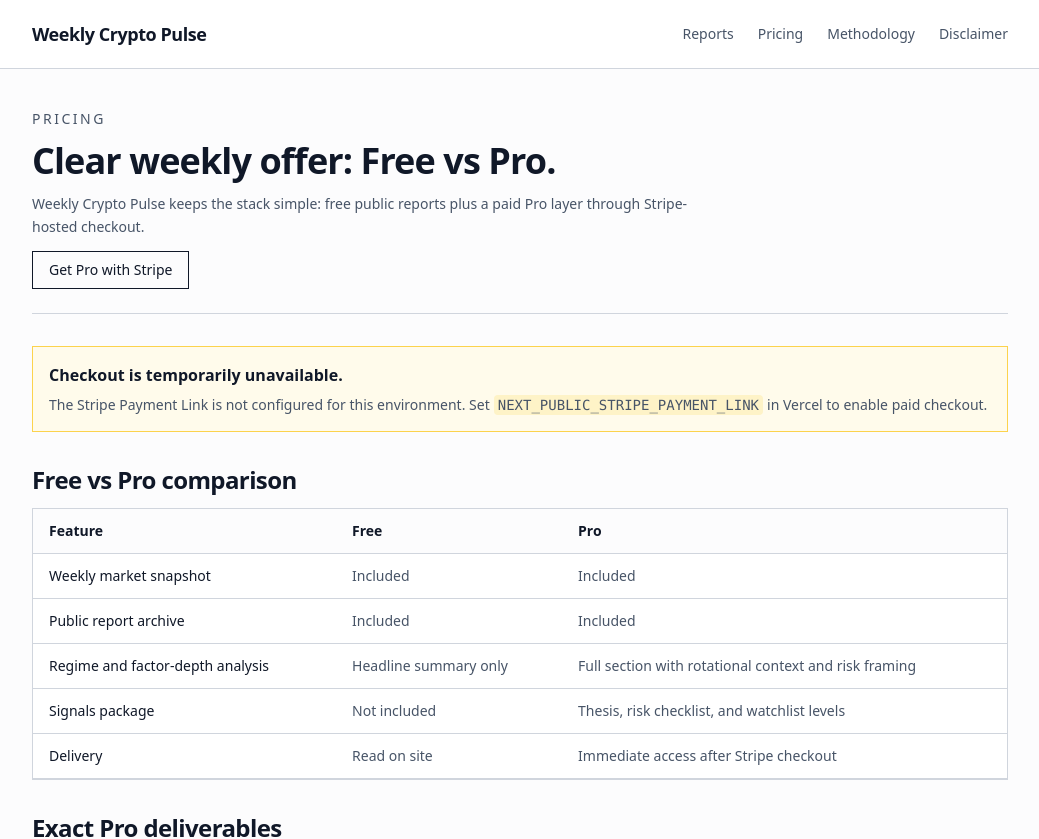
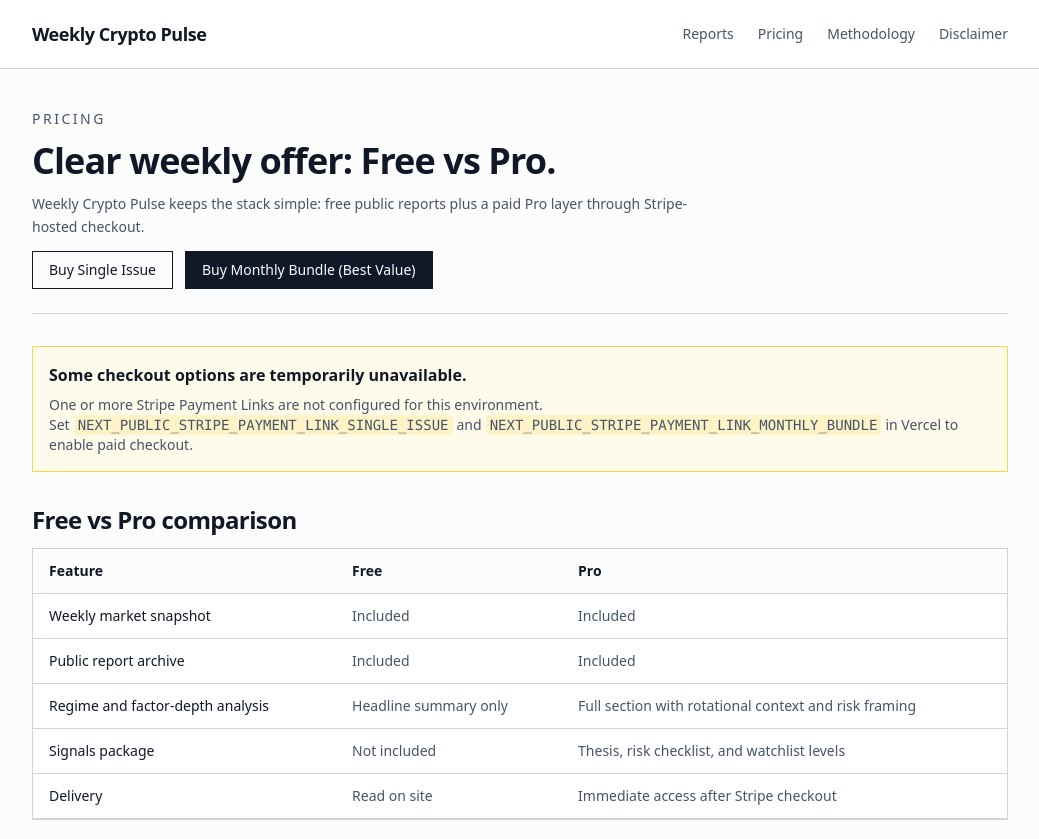
Before and after one commit to castanhf/Weekly-Crypto-Pulse, a Next.js app: page /pro in a window 1280 px wide. Shown: the top 839 px of the page, without its empty margins (120-1159 px from the left). Built offline with nearby package versions, Linux system fonts and the light colour scheme; no server answers.

Commit message:
Restore support triage steps in Stripe test drill

```diff
--- a/app/pro/page.tsx
+++ b/app/pro/page.tsx
@@ -88,7 +88,8 @@ const FAQ_ITEMS: ReadonlyArray<FaqItem> = [
 ] as const;
 
 export default function ProPage(): JSX.Element {
-  const { hasStripePaymentLink } = siteConfig.pro;
+  const { hasSingleIssuePaymentLink, hasMonthlyBundlePaymentLink } = siteConfig.pro;
+  const hasMissingOfferLink = !hasSingleIssuePaymentLink || !hasMonthlyBundlePaymentLink;
 
   return (
     <section className="space-y-8">
@@ -99,16 +100,23 @@ export default function ProPage(): JSX.Element {
           Weekly Crypto Pulse keeps the stack simple: free public reports plus a paid Pro layer through Stripe-hosted checkout.
         </p>
         <div className="flex flex-wrap gap-3">
-          <ProCta label="Get Pro with Stripe" />
+          <ProCta label="Buy Single Issue" offer="singleIssue" />
+          <ProCta
+            className="inline-flex border border-ink bg-ink px-4 py-2 text-sm font-medium text-paper transition hover:opacity-90"
+            label="Buy Monthly Bundle (Best Value)"
+            offer="monthlyBundle"
+          />
         </div>
       </header>
 
-      {!hasStripePaymentLink ? (
+      {hasMissingOfferLink ? (
         <section className="space-y-2 border border-amber-300 bg-amber-50 p-4" id="checkout-unavailable">
-          <h2 className="text-base font-semibold">Checkout is temporarily unavailable.</h2>
+          <h2 className="text-base font-semibold">Some checkout options are temporarily unavailable.</h2>
           <p className="text-sm text-muted">
-            The Stripe Payment Link is not configured for this environment. Set
-            <code className="mx-1 rounded bg-amber-100 px-1 py-0.5 font-mono">NEXT_PUBLIC_STRIPE_PAYMENT_LINK</code>
+            One or more Stripe Payment Links are not configured for this environment. Set
+            <code className="mx-1 rounded bg-amber-100 px-1 py-0.5 font-mono">NEXT_PUBLIC_STRIPE_PAYMENT_LINK_SINGLE_ISSUE</code>
+            and
+            <code className="mx-1 rounded bg-amber-100 px-1 py-0.5 font-mono">NEXT_PUBLIC_STRIPE_PAYMENT_LINK_MONTHLY_BUNDLE</code>
             in Vercel to enable paid checkout.
           </p>
         </section>
--- a/components/pro/pro-cta.tsx
+++ b/components/pro/pro-cta.tsx
@@ -5,9 +5,12 @@ import Link from 'next/link';
 import { trackEvent } from '@/lib/analytics/events';
 import { siteConfig } from '@/lib/site';
 
+type ProOffer = 'singleIssue' | 'monthlyBundle';
+
 type ProCtaProps = Readonly<{
   className?: string;
   label?: string;
+  offer?: ProOffer;
 }>;
 
 type CheckoutTarget = Readonly<{
@@ -15,10 +18,22 @@ type CheckoutTarget = Readonly<{
   isExternal: boolean;
 }>;
 
-const getCheckoutTarget = (): CheckoutTarget => {
-  const { hasStripePaymentLink, stripePaymentLink } = siteConfig.pro;
+const getCheckoutTarget = (offer: ProOffer): CheckoutTarget => {
+  if (offer === 'monthlyBundle') {
+    if (!siteConfig.pro.hasMonthlyBundlePaymentLink) {
+      return {
+        href: '/pro#checkout-unavailable',
+        isExternal: false
+      };
+    }
 
-  if (!hasStripePaymentLink) {
+    return {
+      href: siteConfig.pro.monthlyBundlePaymentLink,
+      isExternal: true
+    };
+  }
+
+  if (!siteConfig.pro.hasSingleIssuePaymentLink) {
     return {
       href: '/pro#checkout-unavailable',
       isExternal: false
@@ -26,13 +41,13 @@ const getCheckoutTarget = (): CheckoutTarget => {
   }
 
   return {
-    href: stripePaymentLink,
+    href: siteConfig.pro.singleIssuePaymentLink,
     isExternal: true
   };
 };
 
-export function ProCta({ className, label = 'Upgrade to Pro' }: ProCtaProps): JSX.Element {
-  const checkoutTarget = getCheckoutTarget();
+export function ProCta({ className, label = 'Upgrade to Pro', offer = 'singleIssue' }: ProCtaProps): JSX.Element {
+  const checkoutTarget = getCheckoutTarget(offer);
 
   const handleClick = (): void => {
     trackEvent('click_pro_cta', {
--- a/lib/site.ts
+++ b/lib/site.ts
@@ -6,13 +6,16 @@ const getOptionalEnv = (value: string | undefined): string => {
   return value.trim();
 };
 
-const stripePaymentLink = getOptionalEnv(process.env.NEXT_PUBLIC_STRIPE_PAYMENT_LINK);
+const singleIssuePaymentLink = getOptionalEnv(process.env.NEXT_PUBLIC_STRIPE_PAYMENT_LINK_SINGLE_ISSUE);
+const monthlyBundlePaymentLink = getOptionalEnv(process.env.NEXT_PUBLIC_STRIPE_PAYMENT_LINK_MONTHLY_BUNDLE);
 
 export const siteConfig = {
   name: 'Weekly Crypto Pulse',
   description: 'Editorial crypto market summaries and recurring weekly reports.',
   pro: {
-    stripePaymentLink,
-    hasStripePaymentLink: stripePaymentLink.length > 0
+    singleIssuePaymentLink,
+    hasSingleIssuePaymentLink: singleIssuePaymentLink.length > 0,
+    monthlyBundlePaymentLink,
+    hasMonthlyBundlePaymentLink: monthlyBundlePaymentLink.length > 0
   }
 } as const;
```
Also changed, not shown: 4 other files (tests, documents, lock files or other folders).
